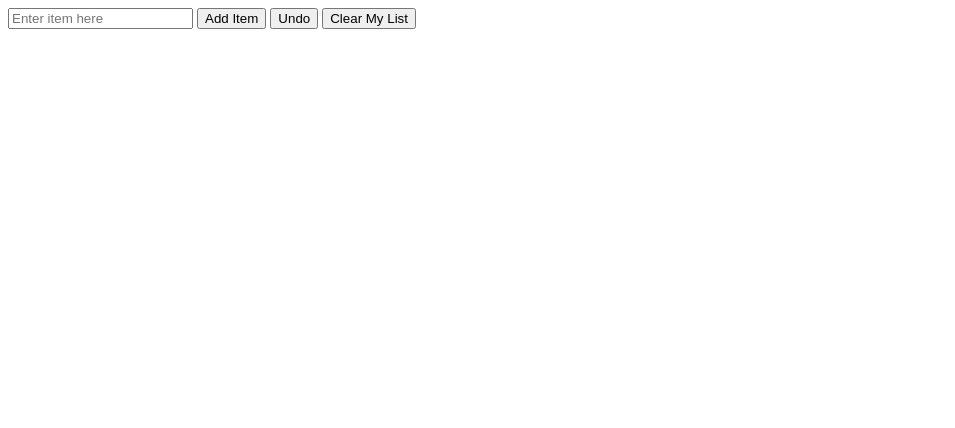
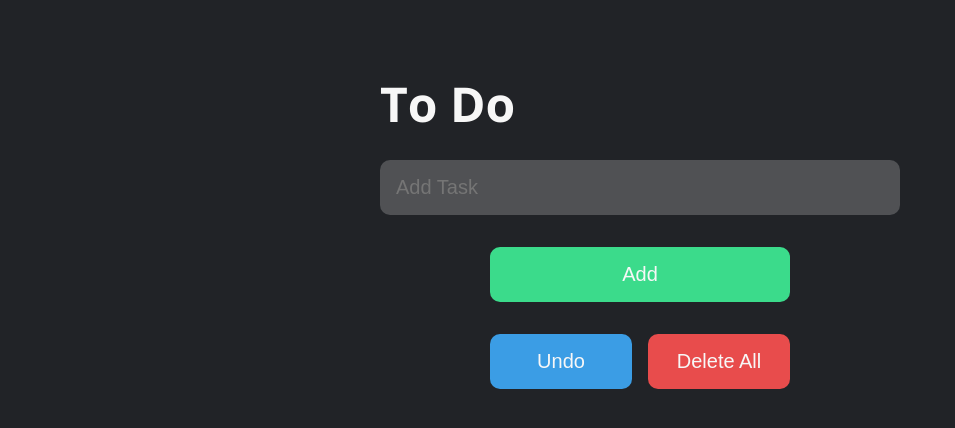
Before and after one commit to vosslerbr/todoapp, a plain HTML site: page index.html in a window 1280 px wide. Shown: the whole page, without its empty margins (0-955 px from the left). Drawn offline with nearby package versions, Linux system fonts and the light colour scheme.

Commit message:
Initial styling

```diff
--- a/index.html
+++ b/index.html
@@ -4,16 +4,31 @@
     <meta charset="UTF-8">
     <meta name="viewport" content="width=device-width, initial-scale=1.0">
     <meta http-equiv="X-UA-Compatible" content="ie=edge">
+    <link rel="stylesheet" href="styles/reset.css">
+    <link href="https://fonts.googleapis.com/css?family=Open+Sans:700,800&display=swap" rel="stylesheet">
+    <link rel="stylesheet" href="styles/styles.css">
     <title>To Do App</title>
 </head>
 <body>
-    <div id="list"></div>
+    <main>
+        <h1>To Do</h1>
 
-    <input type="text" placeholder="Enter item here" id="inputBox">
-    <button id="addButton">Add Item</button>
+        <div id="list"></div>
 
-    <button id="undoButton">Undo</button>
-    <button id="clearButton">Clear My List</button>
+        <input type="text" placeholder="Add Task" id="inputBox">
+
+
+        <div id="allButtons">
+            <button id="addButton">Add</button>
+            <div id="undoAndDelete">
+                <button id="undoButton">Undo</button>
+                <button id="clearButton">Delete All</button>
+            </div>
+        </div>
+
+    </main>
+
+
 
 
     <script src="index.js"></script>
--- a/index.js
+++ b/index.js
@@ -50,9 +50,13 @@ function renderList(list) {
         let newItemDiv = document.createElement('div');
         let newItem = document.createElement('p');
         let itemContent = document.createTextNode(list[i]);
+        let checkbox = document.createElement('input');
+        checkbox.type = 'checkbox';
+        checkbox.id = 'checkbox' + i;
 
         newItem.appendChild(itemContent);
         newItemDiv.appendChild(newItem);
+        newItemDiv.appendChild(checkbox);
 
         newItem.className = 'newItem';
         newItem.id = 'item' + i;
--- a/styles/reset.css
+++ b/styles/reset.css
@@ -0,0 +1,52 @@
+/* http://meyerweb.com/eric/tools/css/reset/
+   v2.0 | 20110126
+   License: none (public domain)
+*/
+
+* {
+    box-sizing: border-box;
+}
+
+html, body, div, span, applet, object, iframe,
+h1, h2, h3, h4, h5, h6, p, blockquote, pre,
+a, abbr, acronym, address, big, cite, code,
+del, dfn, em, img, ins, kbd, q, s, samp,
+small, strike, strong, sub, sup, tt, var,
+b, u, i, center,
+dl, dt, dd, ol, ul, li,
+fieldset, form, label, legend,
+table, caption, tbody, tfoot, thead, tr, th, td,
+article, aside, canvas, details, embed,
+figure, figcaption, footer, header, hgroup,
+menu, nav, output, ruby, section, summary,
+time, mark, audio, video {
+	margin: 0;
+	padding: 0;
+	border: 0;
+	font-size: 100%;
+	font: inherit;
+	vertical-align: baseline;
+}
+/* HTML5 display-role reset for older browsers */
+article, aside, details, figcaption, figure,
+footer, header, hgroup, menu, nav, section {
+	display: block;
+}
+body {
+	line-height: 1;
+}
+ol, ul {
+	list-style: none;
+}
+blockquote, q {
+	quotes: none;
+}
+blockquote:before, blockquote:after,
+q:before, q:after {
+	content: '';
+	content: none;
+}
+table {
+	border-collapse: collapse;
+	border-spacing: 0;
+}
--- a/styles/styles.css
+++ b/styles/styles.css
@@ -0,0 +1,81 @@
+body {
+    background-color: #212327;
+    font-family: 'Open Sans', sans-serif;
+    padding: 1rem;
+}
+
+h1 {
+    font-size: 3rem;
+    color: #f7f7f7;
+    margin-bottom: 2rem;
+}
+
+main {
+    width: 100%;
+    max-width: 520px;
+    margin: 4rem auto;
+}
+
+#inputBox {
+    padding: 1rem;
+    background-color: hsla(0, 0%, 97%, 0.22);
+    border: none;
+    border-radius: 10px;
+    font-size: 1.25rem;
+    color: #f7f7f7;
+    width: 100%;
+    margin: 0 auto 2rem auto;
+}
+
+.newItemDiv {
+    padding: 1rem;
+    background-color: hsla(0, 0%, 97%, 0.22);
+    border: none;
+    border-radius: 10px;
+    font-size: 1.25rem;
+    color: #f7f7f7;
+    width: 100%;
+    margin-bottom: 2rem;
+    display: flex;
+    flex-direction: row;
+    justify-content: space-between;
+}
+
+#allButtons {
+    width: 100%;
+    max-width: 300px;
+    margin: auto;
+}
+
+#addButton {
+    padding: 1rem;
+    background-color: #3BDB8B;
+    border: none;
+    border-radius: 10px;
+    font-size: 1.25rem;
+    color: #f7f7f7;
+    width: 100%;
+    margin-bottom: 2rem;
+}
+
+#undoAndDelete {
+    display: flex;
+    justify-content: space-between;
+}
+
+#undoButton, #clearButton {
+    width: calc(50% - 0.5rem);
+    padding: 1rem;
+    border: none;
+    border-radius: 10px;
+    font-size: 1.25rem;
+    color: #f7f7f7;
+}
+
+#undoButton {
+    background-color: #3B9DE5;
+}
+
+#clearButton {
+    background-color: #E84C4C;
+}
```
